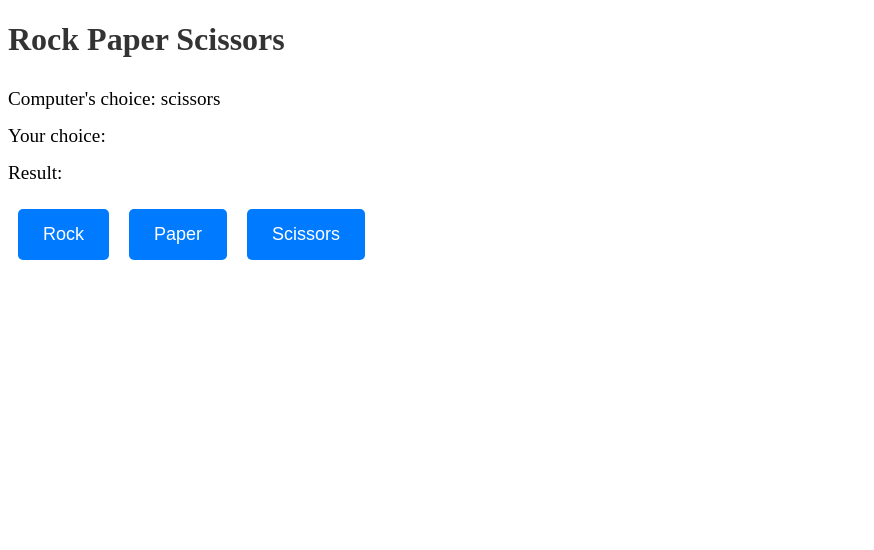
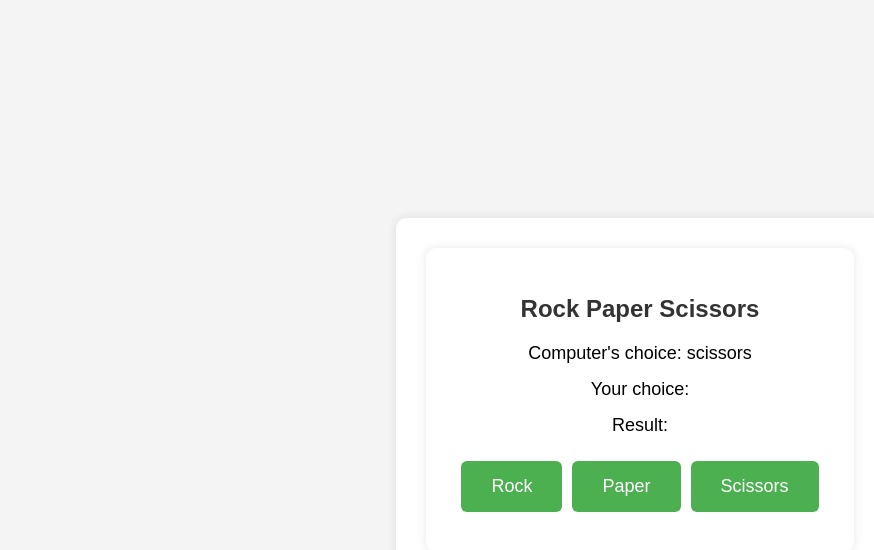
Before and after one commit to 5422065mm/work-last, a React (Vite) app: page / in a window 1280 px wide. Shown: the top 550 px of the page, without its empty margins (0-874 px from the left). Built offline with nearby package versions, Linux system fonts and the light colour scheme.

Commit message:
cssの変更

```diff
--- a/style.css
+++ b/style.css
@@ -1,3 +1,4 @@
+/*
 .App {
   text-align: center;
   padding: 50px;
@@ -52,3 +53,52 @@ p {
   text-align: center;
   margin-top: 20px;
 }
+*/
+
+body {
+  font-family: 'Arial', sans-serif;
+  background-color: #f4f4f4;
+  margin: 0;
+  display: flex;
+  align-items: center;
+  justify-content: center;
+  height: 100vh;
+}
+
+div {
+  text-align: center;
+  background-color: #fff;
+  padding: 30px;
+  border-radius: 10px;
+  box-shadow: 0 0 10px rgba(0, 0, 0, 0.1);
+}
+
+h1 {
+  color: #333;
+  font-size: 24px;
+  margin-bottom: 20px;
+}
+
+p {
+  margin: 15px 0;
+  font-size: 18px;
+}
+
+button {
+  background-color: #4caf50;
+  color: #fff;
+  border: none;
+  padding: 15px 30px;
+  text-align: center;
+  text-decoration: none;
+  display: inline-block;
+  font-size: 18px;
+  margin: 10px 5px;
+  cursor: pointer;
+  border-radius: 6px;
+  transition: background-color 0.3s;
+}
+
+button:hover {
+  background-color: #45a049;
+}
```
